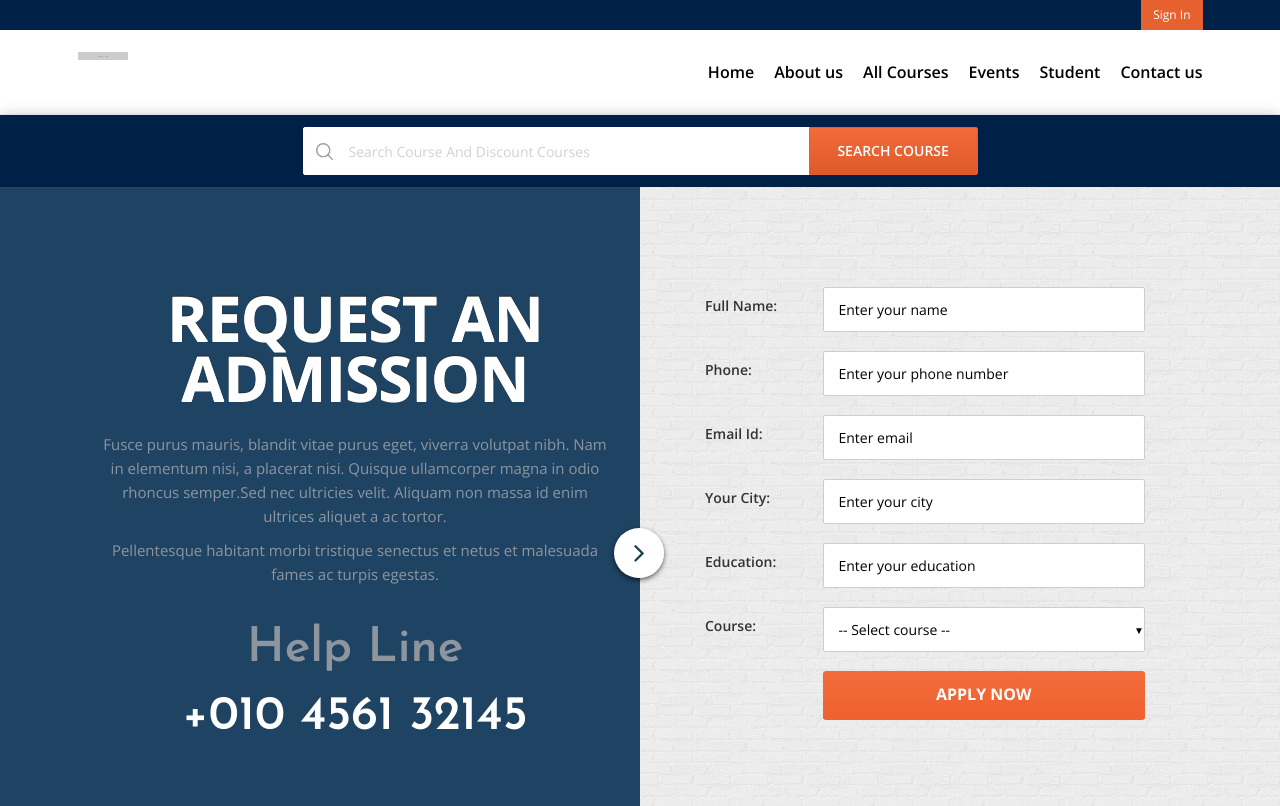
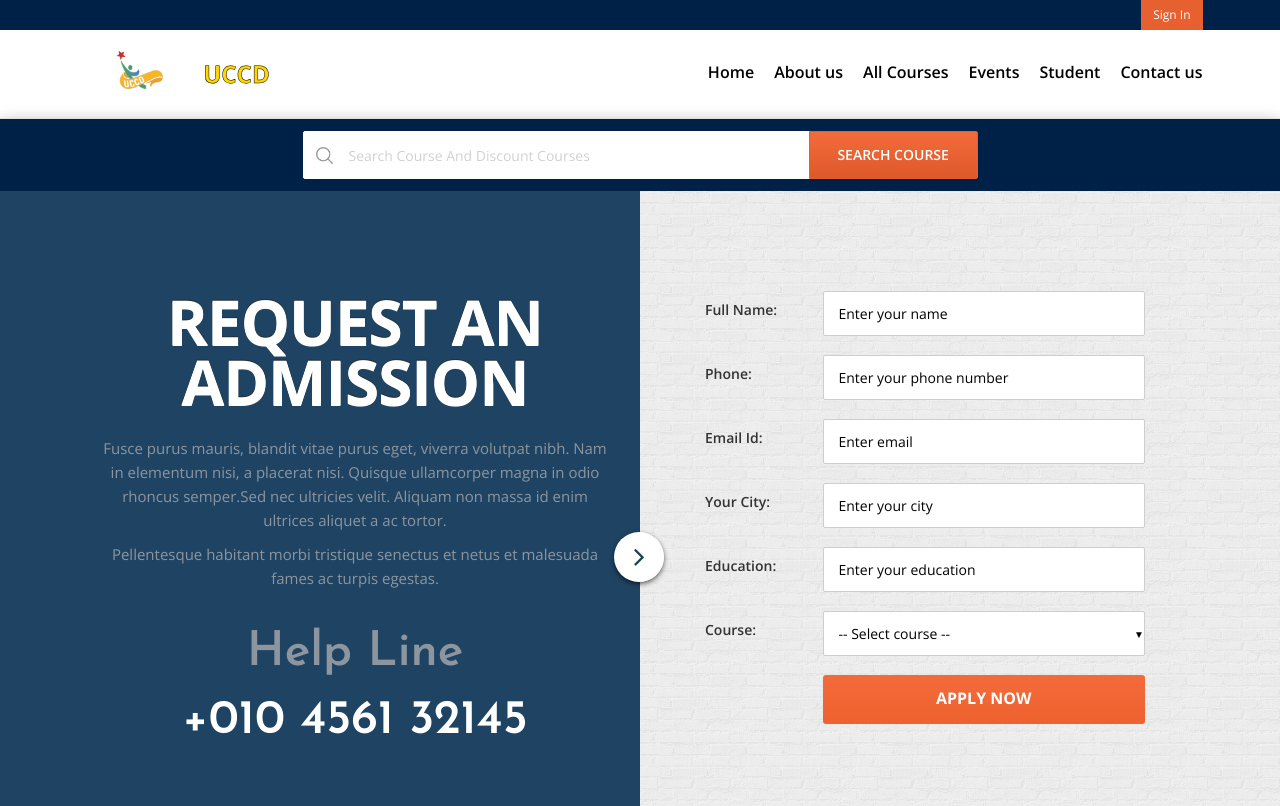
Before and after one commit to Mahm0ud-Eid/courses-platform-frontend, a plain HTML site: page admission.html in a window 1280 px wide. Shown: the top 806 px of the page. Drawn offline with nearby package versions, Linux system fonts and the light colour scheme; placeholder pictures from the web are drawn by us.

Commit message:
also add logo :D

```diff
--- a/admission.html
+++ b/admission.html
@@ -36,7 +36,11 @@
       <div class="ed-mob-menu-con">
         <div class="ed-mm-left">
           <div class="wed-logo">
-            <a href="index-2.html"><img src="https://placehold.co/250x44?text=Site+Logo" alt="" />
+            <a href="index-2.html">
+              <div class="logo-div">
+                <img src="images/uccd-logo.png" />
+                <p>UCCD</p>
+              </div>
             </a>
           </div>
         </div>
@@ -118,7 +122,11 @@
         <div class="row">
           <div class="col-md-12">
             <div class="wed-logo">
-              <a href="index-2.html"><img src="https://placehold.co/250x44?text=Site+Logo" alt="" />
+              <a href="index-2.html">
+                <div class="logo-div">
+                  <img src="images/uccd-logo.png" />
+                  <p>UCCD</p>
+                </div>
               </a>
             </div>
             <div class="main-menu">
```
Also changed, not shown: about.html (+5 -1 lines), admin-forgot.html (+6 -1 lines), event-register.html (+10 -2 lines), index-2.html (+5 -1 lines).
